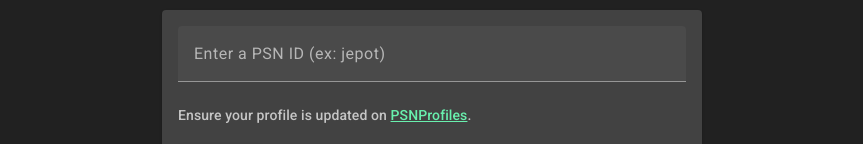
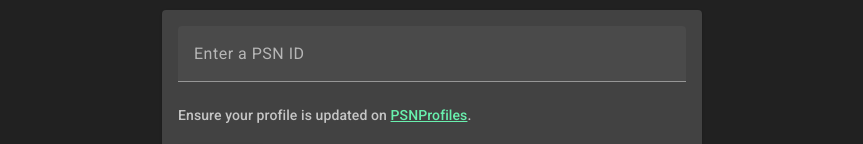
Before and after one commit to naveedgol/psnplatinums, an Angular app: page / in a window 1280 px wide. Shown: the top 144 px of the page, without its empty margins (208-1071 px from the left). Built offline with nearby package versions, Linux system fonts and the light colour scheme.

Commit message:
Remove example user

```diff
--- a/src/app/app.component.html
+++ b/src/app/app.component.html
@@ -2,7 +2,7 @@
     <mat-card class="search-card">
         <mat-card-content class="search-box">
             <mat-form-field>
-                <input matInput #searchInput placeholder="Enter a PSN ID (ex: jepot)" autocomplete="off">
+                <input matInput #searchInput placeholder="Enter a PSN ID" autocomplete="off">
             </mat-form-field>
             <mat-progress-bar *ngIf="loading" mode="{{loadingProgress.fetched ? 'determinate' : 'indeterminate'}}"
                 [value]="loadingProgress.fetched/loadingProgress.total * 100"></mat-progress-bar>
```
